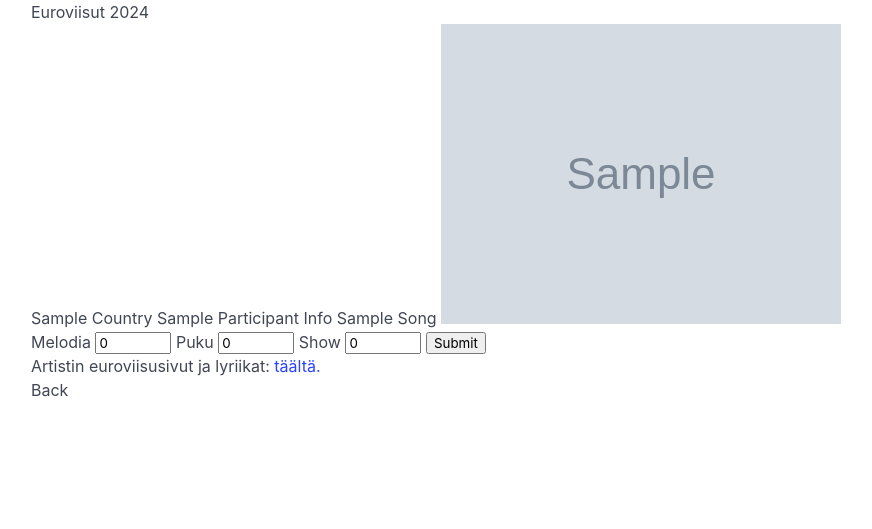
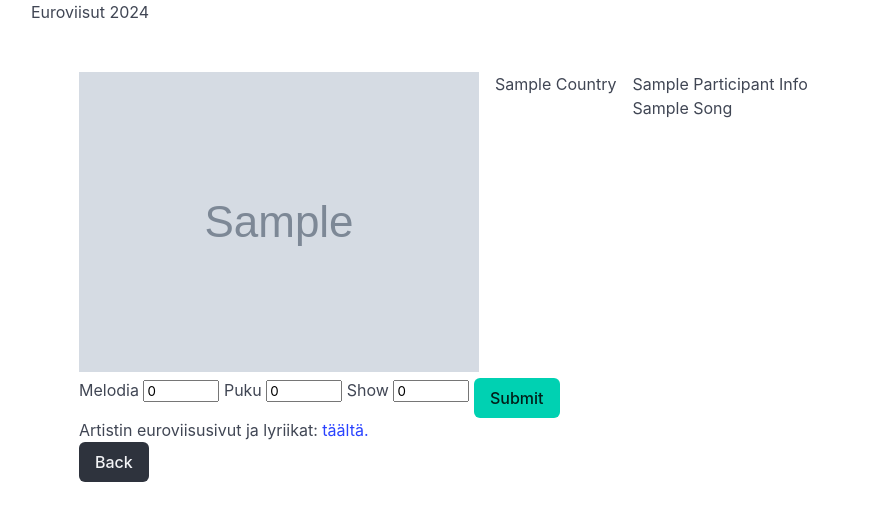
Before and after one commit to Kessinen/Eurovision24, a FastAPI app: template src/templates/participant.html in a window 1280 px wide. Shown: the part 52-581 px from the top of the page, without its empty margins (33-905 px from the left). Run offline with FastAPI, Linux system fonts and the light colour scheme; the template is opened without the code that fills it: most values are stand-ins (such as "Sample title", 1, 10 or a date in 2020); grey boxes marked "Sample" are stand-in pictures.

Commit message:
CHANGE 1st iteration of participant page

```diff
--- a/src/static/css/main.css
+++ b/src/static/css/main.css
@@ -47,3 +47,8 @@
   justify-content: center;
   font-size: 3rem;
 }
+
+.participant-info {
+  display: flex;
+  gap: 1rem;
+}
--- a/src/templates/participant.html
+++ b/src/templates/participant.html
@@ -1,19 +1,36 @@
 {% extends "base.html" %}
 
 {% block content %}
+<div class="section participant-card">
+    <div class="participant-info">
+        <div class="participant-img">
+            <img src="{{ participant_info.img }}" alt="">
+        </div>
+        <div class="participant-info-country">
             {{ participant_info.country|title }}
-{{ participant_info.name|title }}
-{{ participant_info.song|title }}
-<img src="{{ participant_info.img }}" alt="">
+        </div>
+        <div class="participant-info-song">
+            <p>{{ participant_info.name|title }}</p>
+            <p>{{ participant_info.song|title }}</p>
+        </div>
+    </div>
+    <div class="participant-scores">
         <form action="/participant/{{ participant_info.id }}" method="post">
             <label for="score_song">Melodia</label>
-    <input type="number" name="score_song" value="{{ scores.score_song | default(0) }}" min="4" max="10" step="1" placeholder="Melodia">
+            <input type="number" name="score_song" value="{{ scores.score_song | default(0) }}" min="4" max="10"
+                step="1" placeholder="Melodia">
             <label for="score_costume">Puku</label>
-    <input type="number" name="score_costume" value="{{ scores.score_costume | default(0) }}" min="4" max="10" step="1" placeholder="Puku">
+            <input type="number" name="score_costume" value="{{ scores.score_costume | default(0) }}" min="4" max="10"
+                step="1" placeholder="Puku">
             <label for="score_show">Show</label>
-    <input type="number" name="score_show" value="{{ scores.score_show | default(0) }}" min="4" max="10" step="1" placeholder="Show">
-    <input type="submit" value="Submit">
+            <input type="number" name="score_show" value="{{ scores.score_show | default(0) }}" min="4" max="10"
+                step="1" placeholder="Show">
+            <input type="submit" value="Submit" class="button is-primary">
         </form>
+    </div>
+    <div class="participant-extra">
         <p>Artistin euroviisusivut ja lyriikat: <a href="{{ participant_info.url }}" target="_blank">täältä.</a></p>
-<button onclick="window.location.href='/contest/{{ round }}';">Back</button>
+        <button onclick="window.location.href='/contest/{{ round }}';" class="button is-dark">Back</button>
+    </div>
+</div>
 {% endblock %}
```
Lines whose indentation alone changed are shown as unchanged.
